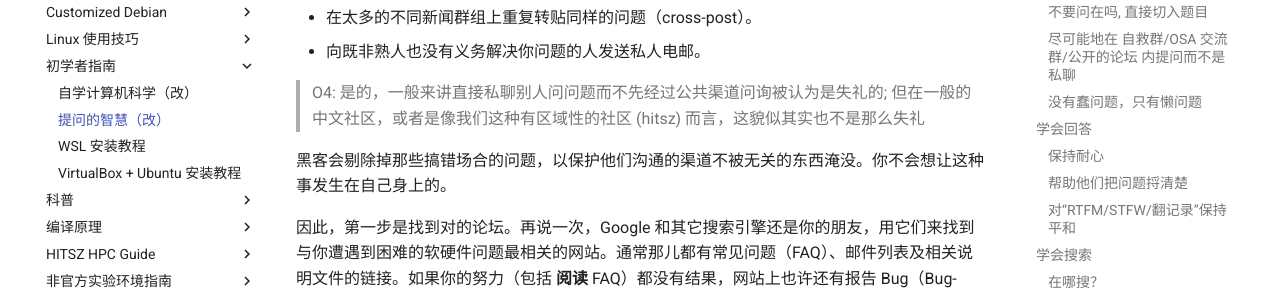
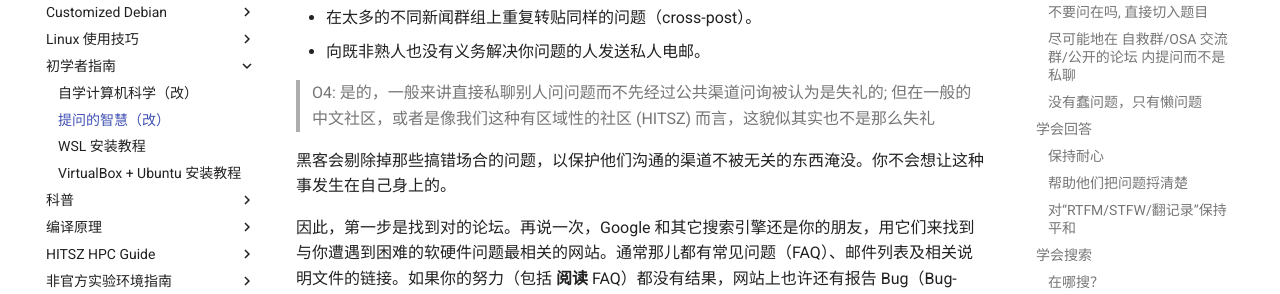
Before and after one commit to hitszosa/wiki, an MkDocs documentation site: the page built from docs/guide-for-beginner/how-to-ask-questions-the-smart-way.md, in a window 1280 px wide and 900 px high, scrolled down 7177 px. Shown: the part 177-471 px from the top of the window. Built offline with MkDocs 1.6.1 and Material for MkDocs 9.7.7, drawn with Linux system fonts in a browser that asks for light colours; comment, search, counter and statistics services are not loaded.

```diff
--- a/docs/guide-for-beginner/how-to-ask-questions-the-smart-way.md
+++ b/docs/guide-for-beginner/how-to-ask-questions-the-smart-way.md
@@ -217,7 +217,7 @@ Copyleft 2001 by D.H.Grand(nOBODY/Ginux), 2010 by Gasolin, 2015 by Ryan Wu
 - 在太多的不同新闻群组上重复转贴同样的问题（cross-post）。
 - 向既非熟人也没有义务解决你问题的人发送私人电邮。
 
-> O4: 是的，一般来讲直接私聊别人问问题而不先经过公共渠道问询被认为是失礼的; 但在一般的中文社区，或者是像我们这种有区域性的社区 (hitsz) 而言，这貌似其实也不是那么失礼
+> O4: 是的，一般来讲直接私聊别人问问题而不先经过公共渠道问询被认为是失礼的; 但在一般的中文社区，或者是像我们这种有区域性的社区 (HITSZ) 而言，这貌似其实也不是那么失礼
 
 黑客会剔除掉那些搞错场合的问题，以保护他们沟通的渠道不被无关的东西淹没。你不会想让这种事发生在自己身上的。
 
```
